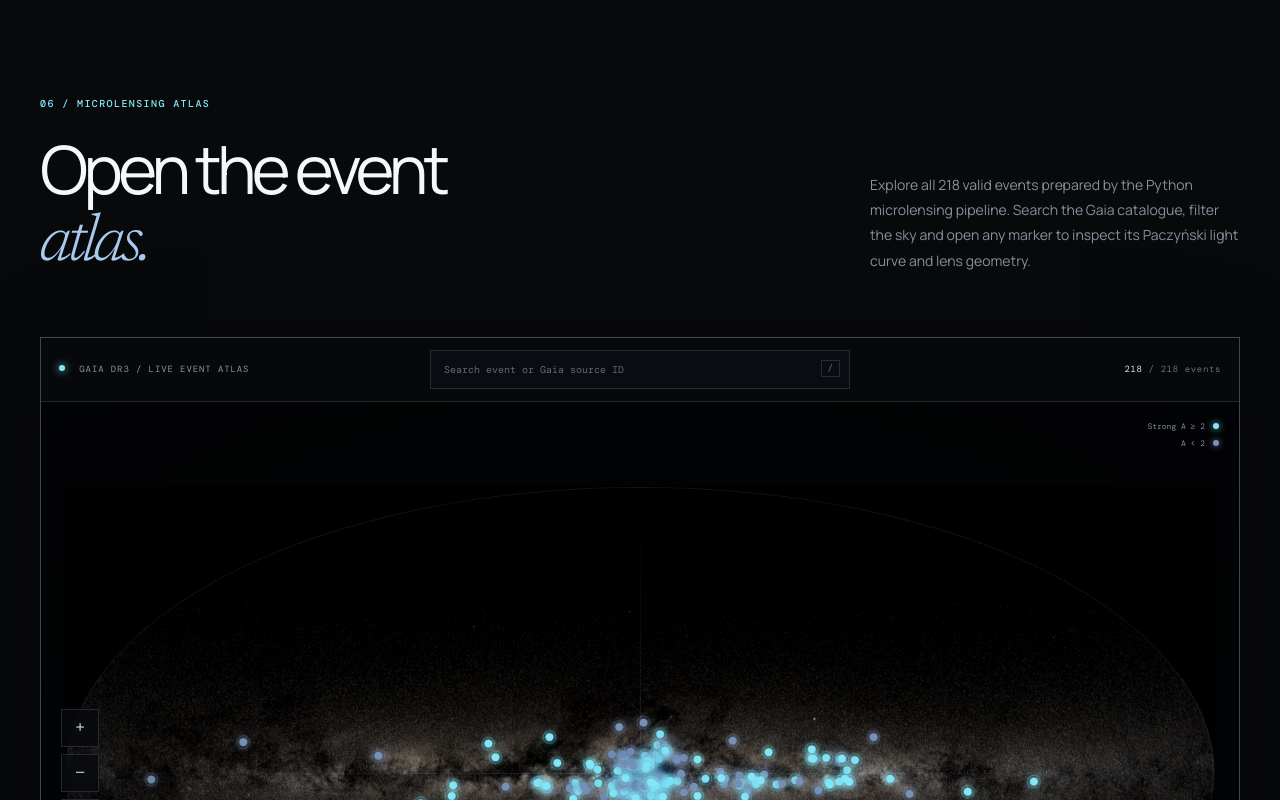
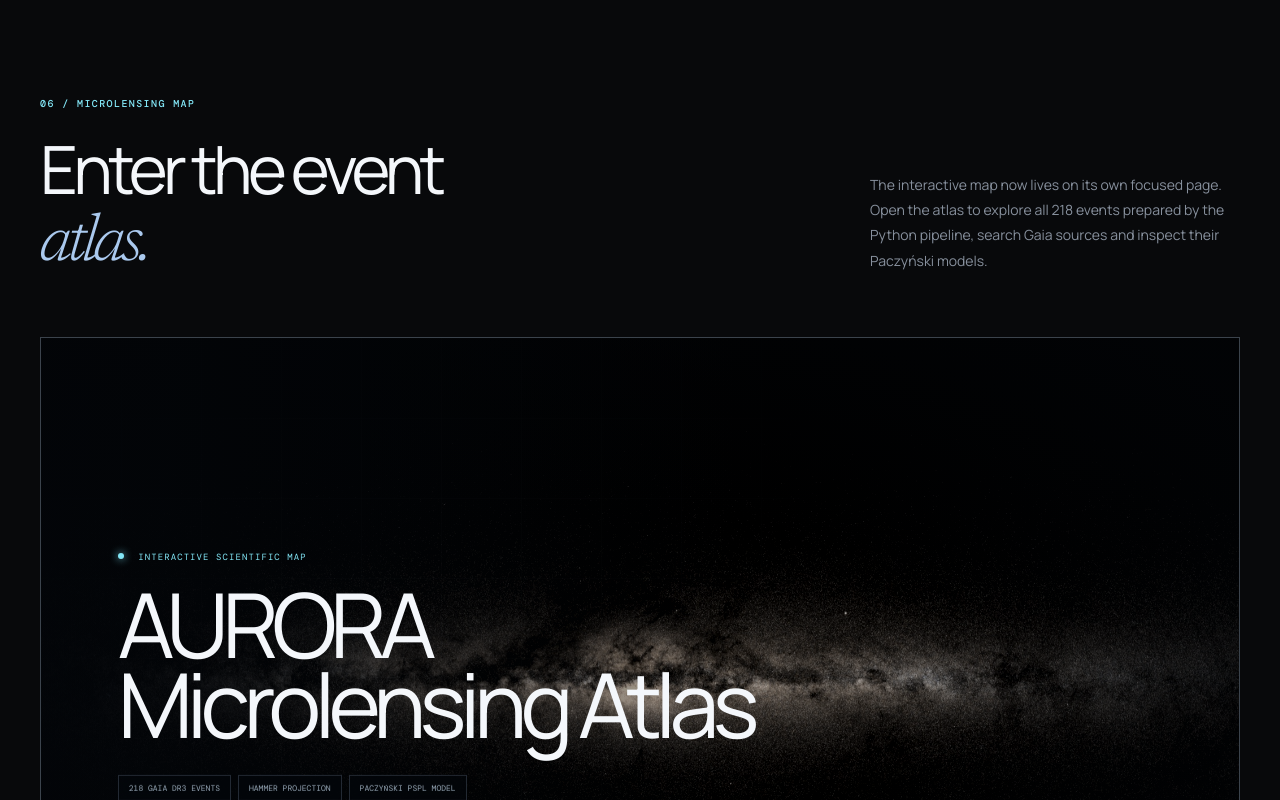
Before and after one commit to BYniNsKI-kOksU/AURORA-website, a React (Vite) app: page / in a window 1280 px wide. Shown: the part 7760-8560 px from the top of the page. Built offline with nearby package versions, Linux system fonts and the light colour scheme; a web font is replaced by a local one.

Commit message:
Add dedicated microlensing map page

```diff
--- a/src/App.jsx
+++ b/src/App.jsx
@@ -1,11 +1,9 @@
-import React, { lazy, Suspense, useEffect, useState } from 'react'
+import React, { useEffect, useState } from 'react'
 import StarField from './components/StarField'
 import Counter from './components/Counter'
 import Reveal from './components/Reveal'
 import ScienceDiagram from './components/ScienceDiagram'
 import VideoPlayer from './components/VideoPlayer'
-
-const MapExplorer = lazy(() => import('./components/MapExplorer'))
 
 const GITHUB_URL = 'https://github.com/BYniNsKI-kOksU/project-AURORA'
 const DOCS_URL = `${GITHUB_URL}/blob/main/README.md`
@@ -129,7 +127,7 @@ function Header({ scrolled, menuOpen, setMenuOpen }) {
         <a href="#pipelines" onClick={closeMenu}>Pipelines</a>
         <a href="#results" onClick={closeMenu}>Results</a>
         <a href="#science" onClick={closeMenu}>Science</a>
-        <a href="#atlas" onClick={closeMenu}>Event atlas</a>
+        <a href="/microlensing-map" onClick={closeMenu}>Event atlas</a>
         <a href="#outputs" onClick={closeMenu}>Outputs</a>
       </nav>
       <a className="header-cta" href={GITHUB_URL} target="_blank" rel="noreferrer">GitHub <span>↗</span></a>
@@ -351,10 +349,23 @@ function InteractiveSky() {
     <section className="interactive-shell" id="atlas" aria-labelledby="interactive-title">
       <div className="section">
         <Reveal className="section-heading split-heading">
-          <div><p className="section-label">06 / Microlensing atlas</p><h2 id="interactive-title">Open the event<br /><em>atlas.</em></h2></div>
-          <p>Explore all 218 valid events prepared by the Python microlensing pipeline. Search the Gaia catalogue, filter the sky and open any marker to inspect its Paczyński light curve and lens geometry.</p>
+          <div><p className="section-label">06 / Microlensing map</p><h2 id="interactive-title">Enter the event<br /><em>atlas.</em></h2></div>
+          <p>The interactive map now lives on its own focused page. Open the atlas to explore all 218 events prepared by the Python pipeline, search Gaia sources and inspect their Paczyński models.</p>
         </Reveal>
-        <Suspense fallback={<div className="map-loading" role="status">Calibrating Gaia microlensing events…</div>}><MapExplorer /></Suspense>
+        <Reveal as="a" href="/microlensing-map" className="atlas-launch-card" aria-label="Open the AURORA microlensing event atlas">
+          <img src="/assets/aurora-sky-preview.jpg" alt="" />
+          <div className="atlas-launch-grid" aria-hidden="true" />
+          <div className="atlas-launch-copy">
+            <p><span /> Interactive scientific map</p>
+            <h3>AURORA<br />Microlensing Atlas</h3>
+            <div className="atlas-launch-meta">
+              <span>218 Gaia DR3 events</span>
+              <span>Hammer projection</span>
+              <span>Paczyński PSPL model</span>
+            </div>
+          </div>
+          <strong>Launch full-screen atlas <i>↗</i></strong>
+        </Reveal>
       </div>
     </section>
   )
--- /dev/null
+++ b/src/components/MicrolensingMapPage.jsx
@@ -0,0 +1,39 @@
+import React, { useEffect } from 'react'
+import MapExplorer from './MapExplorer'
+
+export default function MicrolensingMapPage() {
+  useEffect(() => {
+    const previousTitle = document.title
+    document.title = 'AURORA — Microlensing Event Atlas'
+    return () => { document.title = previousTitle }
+  }, [])
+
+  return (
+    <div className="atlas-page">
+      <header className="atlas-page-header">
+        <a className="wordmark" href="/" aria-label="Return to AURORA home">
+          <span className="aurora-mark" aria-hidden="true"><i /><i /></span>
+          AURORA
+        </a>
+        <p>MICROLENSING EVENT ATLAS</p>
+        <a className="atlas-back-link" href="/">Return to project <span>↗</span></a>
+      </header>
+
+      <main className="atlas-page-main">
+        <div className="atlas-page-intro">
+          <div>
+            <p className="section-label">Gaia DR3 / Interactive map</p>
+            <h1>Microlensing<br /><em>event atlas.</em></h1>
+          </div>
+          <p>Every marker is a measured Gaia event processed by <code>aurora_microlensing_map.py</code>. Navigate the Hammer sky, filter event timescales and open a source to study its physical model.</p>
+        </div>
+        <MapExplorer />
+      </main>
+
+      <footer className="atlas-page-footer">
+        <p>AURORA · Astronomical Unified Rendering Of Relativistic Astrophysics</p>
+        <p>Gaia DR3 · 218 valid microlensing events · PSPL model</p>
+      </footer>
+    </div>
+  )
+}
--- a/src/main.jsx
+++ b/src/main.jsx
@@ -1,10 +1,14 @@
 import React, { StrictMode } from 'react'
 import { createRoot } from 'react-dom/client'
 import App from './App'
+import MicrolensingMapPage from './components/MicrolensingMapPage'
 import './styles.css'
+
+const isMicrolensingMap = window.location.pathname.replace(/\/+$/, '') === '/microlensing-map'
+const RootView = isMicrolensingMap ? MicrolensingMapPage : App
 
 createRoot(document.getElementById('root')).render(
   <StrictMode>
-    <App />
+    <RootView />
   </StrictMode>,
 )
--- a/src/styles.css
+++ b/src/styles.css
@@ -204,6 +204,20 @@ h2 em { color: #aac9ee; font-family: var(--serif); font-weight: 300; }
 .tech-card p { margin: 0; color: #737f8c; font-size: 11px; line-height: 1.6; }
 
 .interactive-shell { padding: 150px 0; background: #08090b; border-block: 1px solid rgba(190,221,255,.08); }
+.atlas-launch-card { position: relative; display: block; height: clamp(480px, 55vw, 680px); margin-top: 60px; overflow: hidden; background: #020407; border: 1px solid var(--line-bright); color: var(--white); text-decoration: none; isolation: isolate; }
+.atlas-launch-card::after { content: ""; position: absolute; z-index: -1; inset: 0; background: radial-gradient(ellipse at center, transparent 35%, rgba(2,4,7,.72) 92%), linear-gradient(90deg, rgba(3,6,10,.92), transparent 58%); }
+.atlas-launch-card > img { position: absolute; z-index: -2; inset: 0; width: 100%; height: 100%; object-fit: cover; filter: saturate(.72) brightness(.68) contrast(1.12); transition: filter .5s, transform .8s cubic-bezier(.22,1,.36,1); }
+.atlas-launch-card:hover > img { filter: saturate(.9) brightness(.78) contrast(1.12); transform: scale(1.025); }
+.atlas-launch-grid { position: absolute; z-index: -1; inset: 0; opacity: .28; background-image: linear-gradient(rgba(177,213,241,.12) 1px, transparent 1px), linear-gradient(90deg, rgba(177,213,241,.12) 1px, transparent 1px); background-size: 80px 80px; mask-image: linear-gradient(90deg, #000, transparent 72%); }
+.atlas-launch-copy { position: absolute; top: 50%; left: clamp(28px, 6vw, 78px); transform: translateY(-50%); }
+.atlas-launch-copy > p { margin: 0 0 22px; color: var(--cyan); font: 400 9px/1 var(--mono); letter-spacing: .12em; text-transform: uppercase; }
+.atlas-launch-copy > p span { display: inline-block; width: 6px; height: 6px; margin: 0 8px 1px 0; border-radius: 50%; background: var(--cyan); box-shadow: 0 0 9px var(--cyan); }
+.atlas-launch-copy h3 { margin: 0; font-size: clamp(48px, 7vw, 96px); font-weight: 400; letter-spacing: -.075em; line-height: .9; }
+.atlas-launch-meta { display: flex; flex-wrap: wrap; gap: 7px; margin-top: 30px; }
+.atlas-launch-meta span { padding: 8px 10px; background: rgba(4,8,12,.6); border: 1px solid rgba(190,221,255,.17); color: #9aabba; font: 400 8px/1 var(--mono); text-transform: uppercase; backdrop-filter: blur(8px); }
+.atlas-launch-card > strong { position: absolute; right: 30px; bottom: 28px; padding: 15px 18px; background: var(--white); color: #071014; font: 500 9px/1 var(--mono); letter-spacing: .08em; text-transform: uppercase; transition: background .25s, transform .25s; }
+.atlas-launch-card > strong i { margin-left: 12px; color: #2b7791; font-style: normal; }
+.atlas-launch-card:hover > strong { background: var(--cyan); transform: translateY(-3px); }
 .sky-explorer { margin-top: 60px; border: 1px solid var(--line-bright); background: #080a0e; }
 .sky-toolbar { display: flex; align-items: center; justify-content: space-between; min-height: 54px; padding: 0 18px; border-bottom: 1px solid var(--line); color: #8d9baa; font: 400 9px/1 var(--mono); letter-spacing: .09em; }
 .sky-toolbar > span i { display: inline-block; width: 6px; height: 6px; margin: 0 8px 1px 0; border-radius: 50%; background: var(--cyan); box-shadow: 0 0 8px var(--cyan); }
@@ -365,6 +379,22 @@ h2 em { color: #aac9ee; font-family: var(--serif); font-weight: 300; }
 
 @keyframes atlas-spin { to { transform: rotate(360deg); } }
 
+.atlas-page { min-height: 100vh; background: radial-gradient(circle at 50% 20%, rgba(37,76,123,.12), transparent 34%), #050608; }
+.atlas-page-header { position: sticky; z-index: 90; top: 0; display: grid; grid-template-columns: 1fr auto 1fr; align-items: center; height: 72px; padding: 0 32px; background: rgba(5,6,8,.82); border-bottom: 1px solid var(--line); backdrop-filter: blur(18px); }
+.atlas-page-header > p { margin: 0; color: #697785; font: 400 9px/1 var(--mono); letter-spacing: .13em; }
+.atlas-back-link { justify-self: end; color: #aab8c5; font: 400 9px/1 var(--mono); letter-spacing: .08em; text-decoration: none; text-transform: uppercase; }
+.atlas-back-link span { margin-left: 9px; color: var(--cyan); }
+.atlas-page-main { width: min(1500px, calc(100% - 64px)); margin: auto; padding: 72px 0 42px; }
+.atlas-page-intro { display: grid; grid-template-columns: 1fr minmax(300px, 520px); align-items: end; gap: 70px; margin-bottom: 54px; }
+.atlas-page-intro .section-label { margin-bottom: 22px; }
+.atlas-page-intro h1 { margin: 0; color: var(--white); font-size: clamp(56px, 7vw, 108px); font-weight: 400; letter-spacing: -.08em; line-height: .88; }
+.atlas-page-intro h1 em { color: #aac9ee; font-family: var(--serif); font-weight: 300; }
+.atlas-page-intro > p { margin: 0 0 5px; color: #84909d; font-size: 13px; line-height: 1.8; }
+.atlas-page-intro code { color: #b7d3ec; font: 400 11px var(--mono); }
+.atlas-page .microlensing-atlas { margin-top: 0; }
+.atlas-page-footer { display: flex; justify-content: space-between; gap: 30px; width: min(1500px, calc(100% - 64px)); margin: auto; padding: 30px 0 40px; border-top: 1px solid var(--line); color: #5f6c79; font: 400 8px/1.5 var(--mono); }
+.atlas-page-footer p { margin: 0; }
+
 .output-matrix { padding: 165px 0 130px; }
 .matrix-wrap { margin-top: 70px; border-top: 1px solid var(--line-bright); }
 .matrix-row { display: grid; grid-template-columns: 1.3fr .7fr 1fr 1.15fr .85fr; min-height: 76px; border-bottom: 1px solid var(--line); }
@@ -434,6 +464,9 @@ footer a:hover { color: var(--cyan); }
   .atlas-toolbar { grid-template-columns: auto minmax(250px, 1fr) auto; }
   .atlas-viewport { height: 590px; }
   .event-sheet { grid-template-columns: minmax(0, 1.2fr) minmax(340px, .8fr); }
+  .atlas-page-main { width: calc(100% - 44px); }
+  .atlas-page-intro { grid-template-columns: 1fr .75fr; gap: 45px; }
+  .atlas-page-footer { width: calc(100% - 44px); }
   footer { width: calc(100% - 44px); grid-template-columns: 1fr 1fr; }
 }
 
@@ -496,6 +529,14 @@ footer a:hover { color: var(--cyan); }
   .atlas-meta > div:nth-child(2) { border-right: 0; }
   .atlas-meta > div:nth-child(-n+2) { border-bottom: 1px solid var(--line); }
   .event-tooltip { display: none; }
+  .atlas-launch-card { height: 520px; }
+  .atlas-launch-card > strong { right: 18px; bottom: 18px; left: 18px; text-align: center; }
+  .atlas-page-header { grid-template-columns: 1fr auto; height: 64px; padding: 0 18px; }
+  .atlas-page-header > p { display: none; }
+  .atlas-page-main { width: calc(100% - 28px); padding-top: 48px; }
+  .atlas-page-intro { grid-template-columns: 1fr; gap: 26px; margin-bottom: 38px; }
+  .atlas-page-intro > p { max-width: 560px; }
+  .atlas-page-footer { display: grid; width: calc(100% - 28px); }
   .event-dialog { display: block; padding: 0; overflow: auto; background: #070a0e; }
   .event-sheet { display: block; overflow: visible; border: 0; }
   .event-visual { height: 560px; }
@@ -539,6 +580,14 @@ footer a:hover { color: var(--cyan); }
   .sky-toolbar > span::after { content: "LIVE SKY"; font-size: 9px; }
   .sky-viewport { min-height: 280px; }
   .microlensing-atlas { margin-top: 44px; }
+  .atlas-launch-card { height: 460px; margin-top: 44px; }
+  .atlas-launch-copy { top: 43%; left: 22px; right: 22px; }
+  .atlas-launch-copy h3 { font-size: 49px; }
+  .atlas-launch-meta span:last-child { display: none; }
+  .atlas-page-header .wordmark { font-size: 12px; }
+  .atlas-back-link { font-size: 0; }
+  .atlas-back-link::before { content: "Project"; font-size: 8px; }
+  .atlas-page-intro h1 { font-size: 57px; }
   .atlas-viewport { height: 410px; }
   .atlas-status { font-size: 0; }
   .atlas-status::after { content: "LIVE EVENT ATLAS"; font-size: 8px; }
```
Also changed, not shown: vercel.json (added), 6 other files (tests, documents, lock files or other folders).
